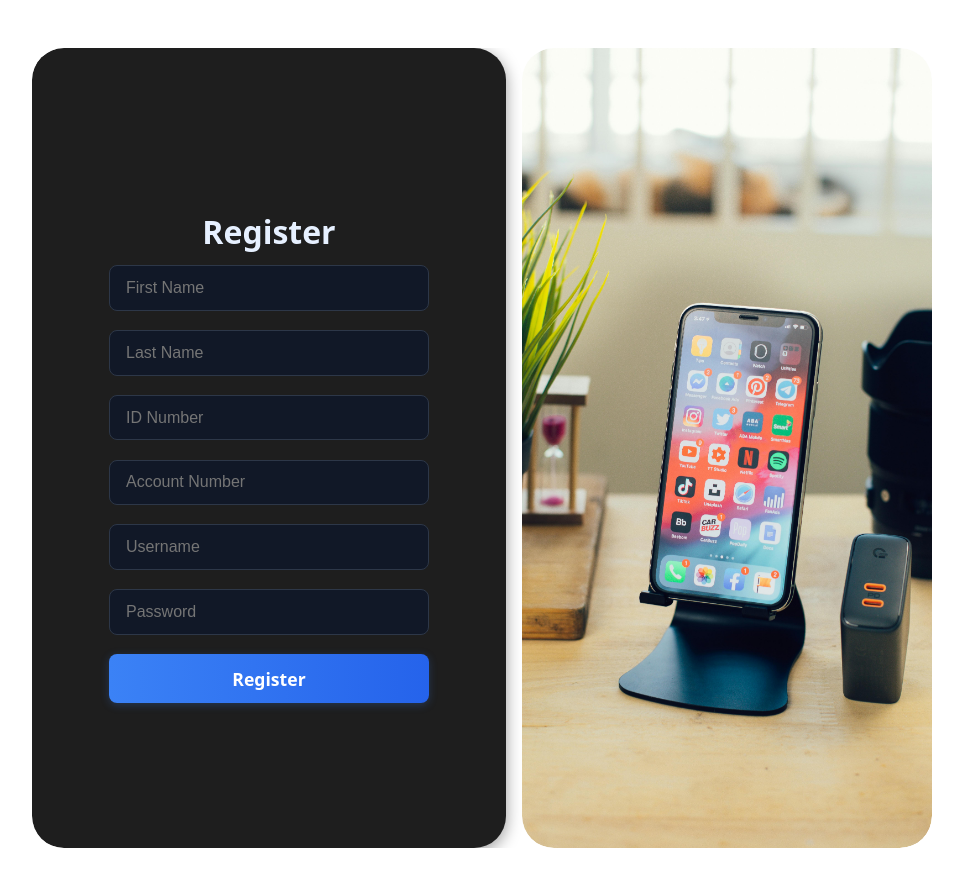
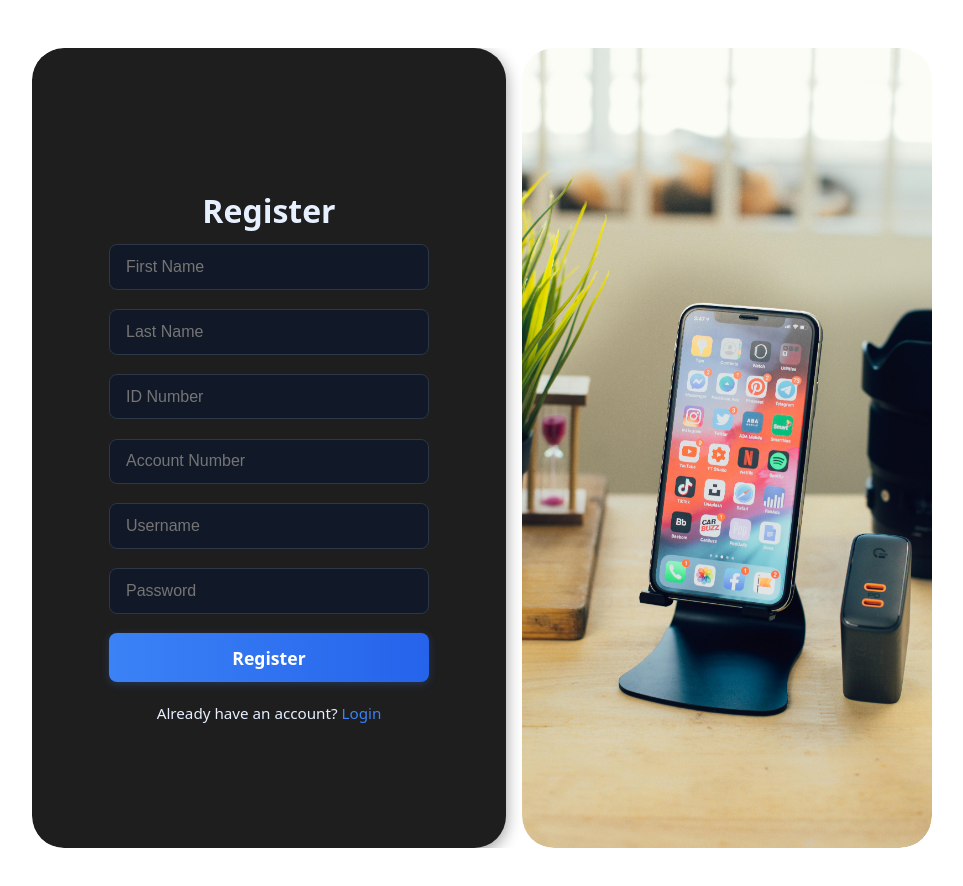
Before and after one commit to VCNMB-3rd-years/INSY7314_POE, a React (Vite) app in the folder frontend/: page /register in a window 1280 px wide. Shown: the top 886 px of the page, without its empty margins (158-1121 px from the left). Built offline with nearby package versions, Linux system fonts and the light colour scheme; no server answers.

Commit message:
i added the links to redirect to the login or register

```diff
--- a/frontend/src/pages/account/Login.jsx
+++ b/frontend/src/pages/account/Login.jsx
@@ -62,6 +62,15 @@ export default function Login() {
           />
           {error && <p style={{ color: "#e74c3c" }}>{error}</p>}
           <button type="submit">Login</button>
+          <p style={{ color: "#e6f0ff", textAlign: "center" }}>
+            Don't have an account?{" "}
+            <a
+              href="/register"
+              style={{ color: "#3b82f6", textDecoration: "none" }}
+            >
+              Register
+            </a>
+          </p>
         </form>
       </div>
       <div className="login-image-container">
--- a/frontend/src/pages/account/Register.jsx
+++ b/frontend/src/pages/account/Register.jsx
@@ -45,7 +45,10 @@ const Register = () => {
   };
 
   return (
-    <div className="register-flex-wrapper" style={{ minHeight: "100vh", overflow: "hidden" }}>
+    <div
+      className="register-flex-wrapper"
+      style={{ minHeight: "100vh", overflow: "hidden" }}
+    >
       <div className="register-form-container">
         <h1>Register</h1>
         <form className="register-form" onSubmit={handleRegister}>
@@ -99,6 +102,15 @@ const Register = () => {
           />
           {error && <p style={{ color: "red" }}>{error}</p>}
           <button type="submit">Register</button>
+          <p style={{ color: "#e6f0ff", textAlign: "center" }}>
+            Already have an account?{" "}
+            <a
+              href="/login"
+              style={{ color: "#3b82f6", textDecoration: "none" }}
+            >
+              Login
+            </a>
+          </p>
         </form>
       </div>
 
```
Lines whose indentation alone changed are shown as unchanged.
